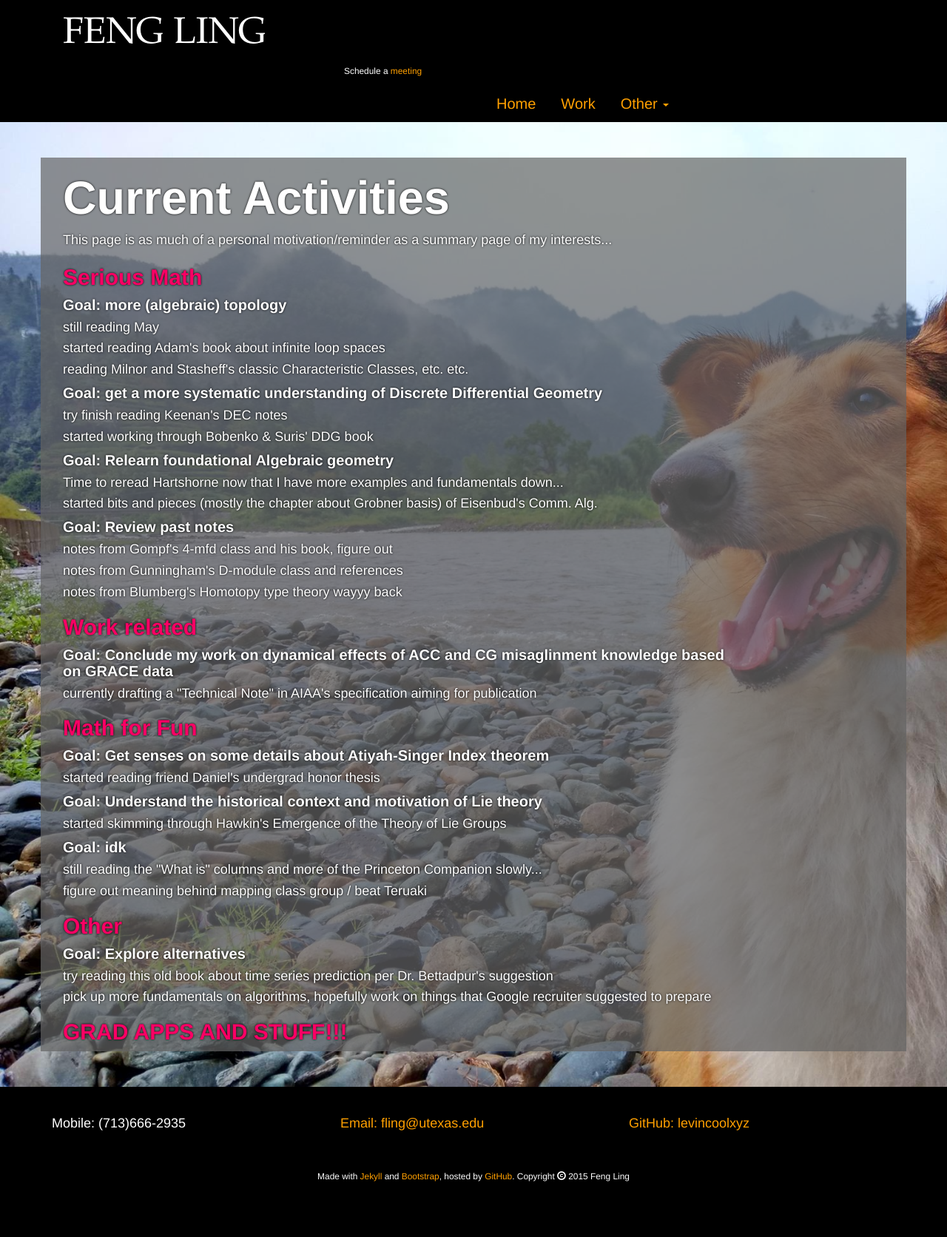
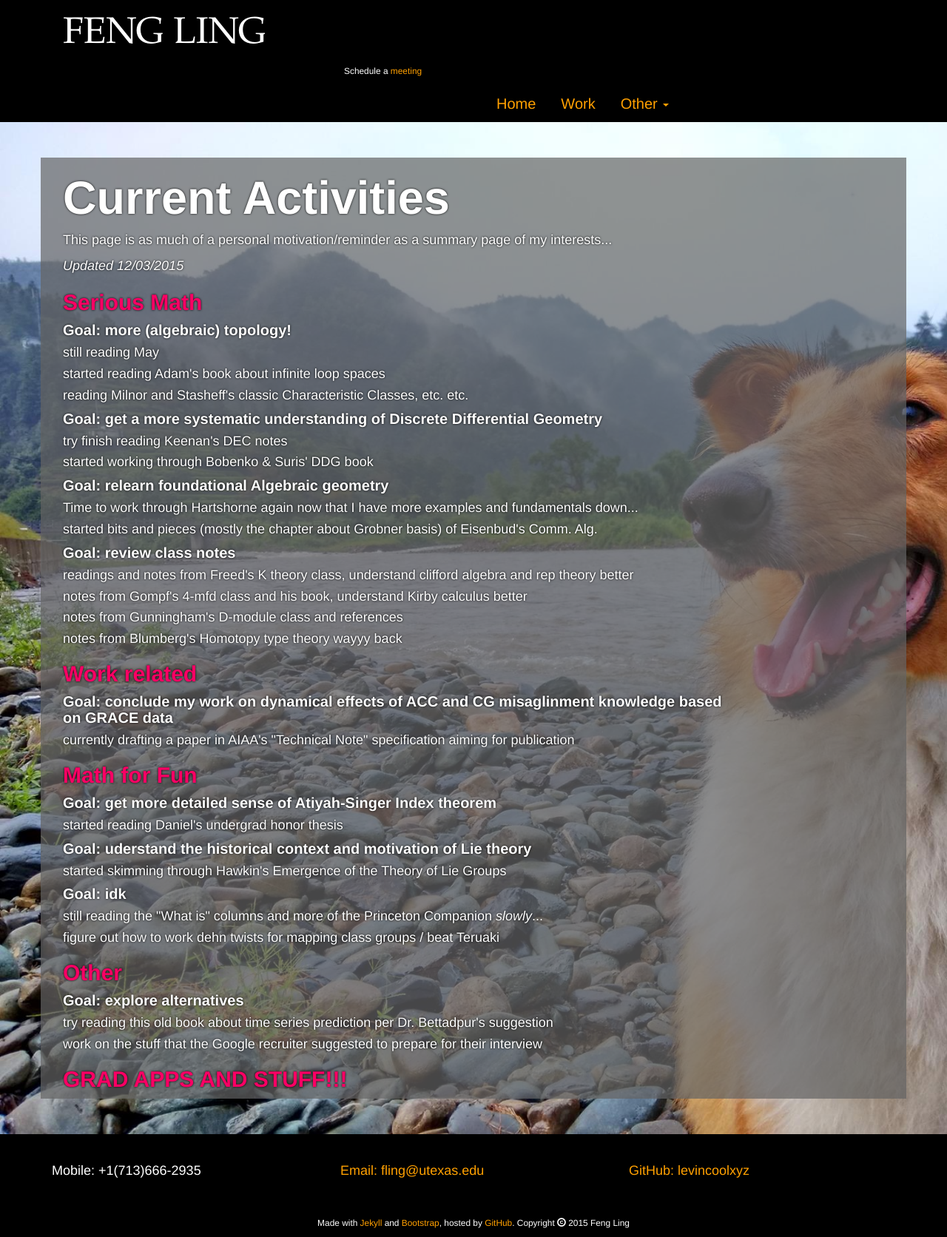
Before and after one commit to levincoolxyz/levincoolxyz.github.io, a Jekyll site: the page built from activity.html, in a window 1280 px wide. Shown: the whole page at 74% size. Built offline with Jekyll 4.4.1, drawn with Linux system fonts in a browser that asks for light colours; before the commit the page ends 1609 px from its top, so only the background shows below that.

Commit message:
new commit

```diff
--- a/_layouts/default.html
+++ b/_layouts/default.html
@@ -55,7 +55,7 @@
 			<div class="container">
 				<div class="row">
 					<div id="mobile" class="container col-md-4">
-						<h4>Mobile: (713)666-2935</h4>
+						<h4>Mobile: +1(713)666-2935</h4>
 					</div>
 					<div id="email" class="container col-md-4">
 						<h4><a href="mailto:fling@utexas.edu">Email: fling@utexas.edu</a></h4>
--- a/activity.html
+++ b/activity.html
@@ -6,9 +6,10 @@
 <div id="activities" class="container col-md-10">
 	<h1>Current Activities</h1>
 	<p>This page is as much of a personal motivation/reminder as a summary page of my interests...</p>
+	<p><em>Updated 12/03/2015</em></p>
 
 	<h2 style="color:rgb(250,0,100) !important;">Serious Math</h2>
-	<h4>Goal: more (algebraic) topology<h4>
+	<h4>Goal: more (algebraic) topology!<h4>
 	<p>still reading May</p>
 	<p>started reading Adam's book about infinite loop spaces</p>
 	<p>reading Milnor and Stasheff's classic Characteristic Classes, etc. etc.</p>
@@ -17,34 +18,35 @@
 	<p>try finish reading Keenan's DEC notes</p>
 	<p>started working through Bobenko & Suris' DDG book</p>
 
-	<h4>Goal: Relearn foundational Algebraic geometry<h4>
-	<p>Time to reread Hartshorne now that I have more examples and fundamentals down...</p>
+	<h4>Goal: relearn foundational Algebraic geometry<h4>
+	<p>Time to work through Hartshorne again now that I have more examples and fundamentals down...</p>
 	<p>started bits and pieces (mostly the chapter about Grobner basis) of Eisenbud's Comm. Alg.</p>
 
-	<h4>Goal: Review past notes<h4>
-	<p>notes from Gompf's 4-mfd class and his book, figure out</p>
+	<h4>Goal: review class notes<h4>
+	<p>readings and notes from Freed's K theory class, understand clifford algebra and rep theory better</p>
+	<p>notes from Gompf's 4-mfd class and his book, understand Kirby calculus better</p>
 	<p>notes from Gunningham's D-module class and references</p>
 	<p>notes from Blumberg's Homotopy type theory wayyy back</p>
 
 	<h2 style="color:rgb(250,0,100) !important;">Work related</h2>
-	<h4>Goal: Conclude my work on dynamical effects of ACC and CG misaglinment knowledge based on GRACE data<h4>
-	<p>currently drafting a "Technical Note" in AIAA's specification aiming for publication</p>
+	<h4>Goal: conclude my work on dynamical effects of ACC and CG misaglinment knowledge based on GRACE data<h4>
+	<p>currently drafting a paper in AIAA's "Technical Note" specification aiming for publication</p>
 
 	<h2 style="color:rgb(250,0,100) !important;">Math for Fun</h2>
-	<h4>Goal: Get senses on some details about Atiyah-Singer Index theorem<h4>
-	<p>started reading friend Daniel's undergrad honor thesis</p>
+	<h4>Goal: get more detailed sense of Atiyah-Singer Index theorem<h4>
+	<p>started reading Daniel's undergrad honor thesis</p>
 
-	<h4>Goal: Understand the historical context and motivation of Lie theory<h4>
+	<h4>Goal: uderstand the historical context and motivation of Lie theory<h4>
 	<p>started skimming through Hawkin's Emergence of the Theory of Lie Groups</p>
 
 	<h4>Goal: idk<h4>
-	<p>still reading the "What is" columns and more of the Princeton Companion <emph>slowly</emph>...</p>
-	<p>figure out meaning behind mapping class group / beat Teruaki</p>
+	<p>still reading the "What is" columns and more of the Princeton Companion <em>slowly</em>...</p>
+	<p>figure out how to work dehn twists for mapping class groups / beat Teruaki</p>
 
 	<h2 style="color:rgb(250,0,100) !important;">Other</h2>
-	<h4>Goal: Explore alternatives<h4>
+	<h4>Goal: explore alternatives<h4>
 	<p>try reading this old book about time series prediction per Dr. Bettadpur's suggestion</p>
-	<p>pick up more fundamentals on algorithms, hopefully work on things that Google recruiter suggested to prepare</p>
+	<p>work on the stuff that the Google recruiter suggested to prepare for their interview</p>
 
 	<h2 style="color:rgb(250,0,100) !important;">GRAD APPS AND STUFF!!!</h2>
 
--- a/stylesheets/main.css
+++ b/stylesheets/main.css
@@ -112,7 +112,7 @@ span {
 }
 
 .jumbotron {
-	background-image:url(../images/duoduo.jpg);
+	background-image:url(../fotos/duoduo.jpg);
 	background-repeat: no-repeat;
 	background-size: cover;
 }
```
Also changed, not shown: fotos/index.html (+44 -3 lines), index.html (+1 -1 lines), fotos/duoduo.jpg (renamed from images/duoduo.jpg), images/illuminati.png (renamed from illuminati.png), 6 other files.
